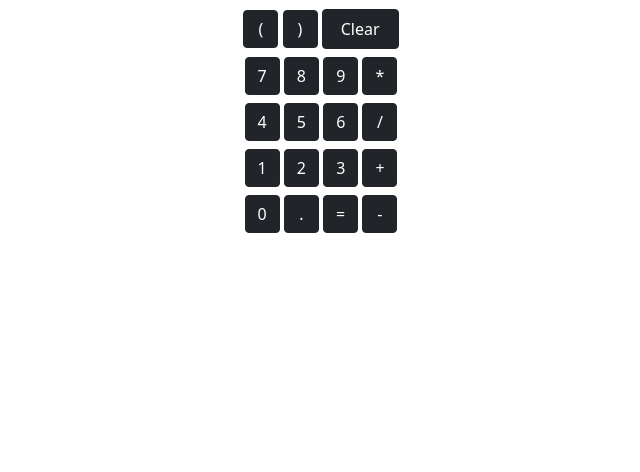
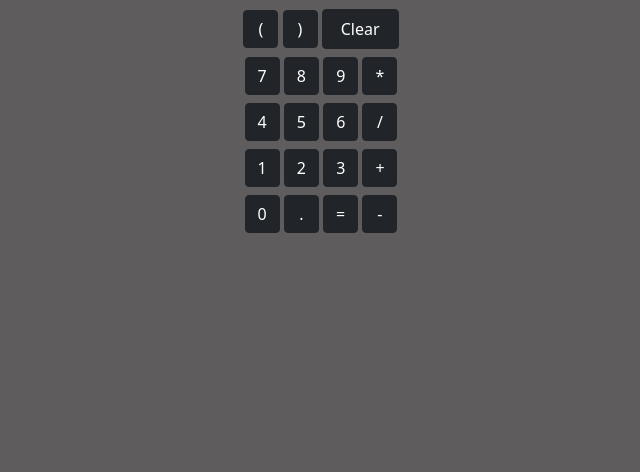
Before and after one commit to Hashir-Ali-Ahmad/Calculator, a plain HTML site: page index.html in a window 1280 px wide. Shown: the part 328-800 px from the top of the page, without its empty margins (319-959 px from the left). Drawn offline with nearby package versions, Linux system fonts and the light colour scheme.

Commit message:
changed background color

```diff
--- a/style.css
+++ b/style.css
@@ -1,3 +1,6 @@
+body{
+    background: #5e5c5c !important;
+}
 input{
     width: 155px;
     background: #ddd9d9;
```
